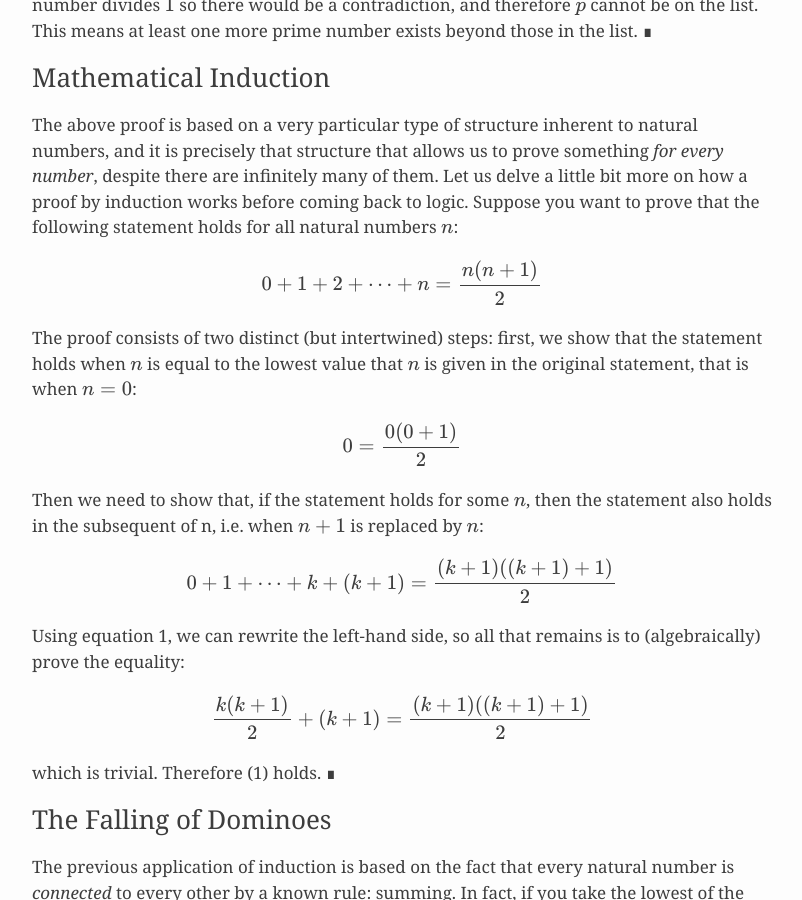
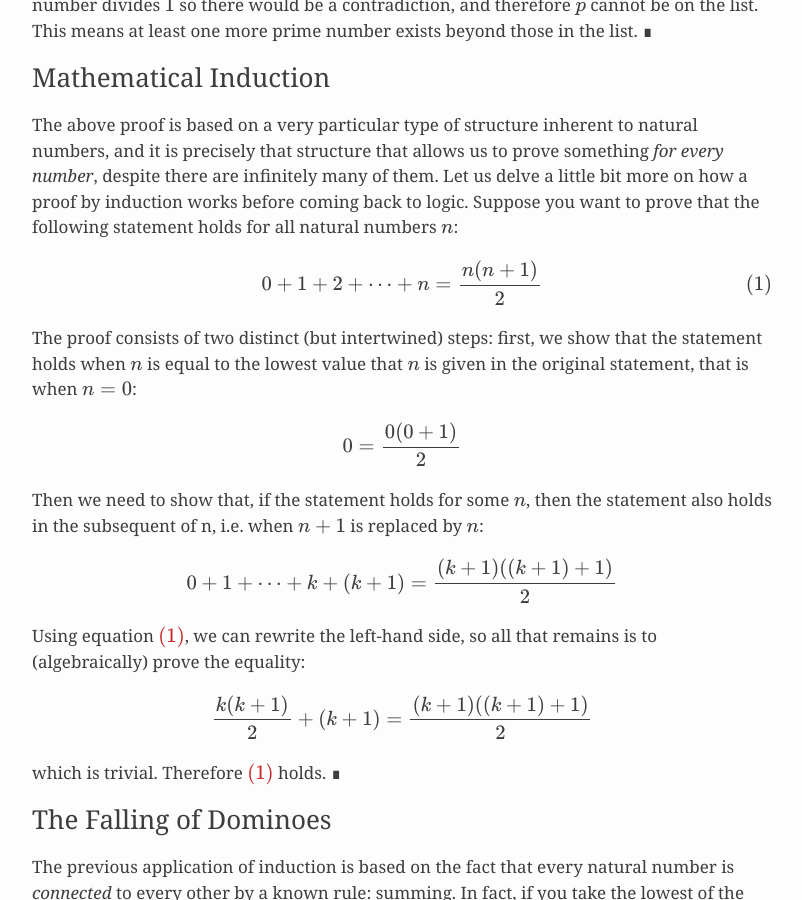
Before and after one commit to hugoferreira/hugoferreira.github.com, a Jekyll site: the page built from _posts/2013-02-19-all-gambozinos-are-white.markdown, in a window 1280 px wide and 900 px high, scrolled down 2369 px. Shown: the whole window, without its empty margins (238-1040 px from the left). Built offline with Jekyll 4.4.1, drawn with Linux system fonts in a browser that asks for light colours; some web fonts are replaced; formulas are drawn with MathJax 3.

Commit message:
Allow equation numbering.

```diff
--- a/_includes/head.html
+++ b/_includes/head.html
@@ -26,7 +26,8 @@
         inlineMath: [ ['$','$'], ["\\(","\\)"] ],
         displayMath: [ ['$$','$$'], ["\\[","\\]"] ],
         processEscapes: true
-      }
+      },
+      TeX: { equationNumbers: { autoNumber: "AMS" } }
     };
   </script>
   <script type="text/javascript" src="https://cdn.mathjax.org/mathjax/latest/MathJax.js?config=TeX-MML-AM_CHTML"></script>
--- a/_posts/2013-02-19-all-gambozinos-are-white.markdown
+++ b/_posts/2013-02-19-all-gambozinos-are-white.markdown
@@ -56,6 +56,7 @@
 $$
 \begin{equation}
 0 + 1 + 2 + \cdots + n = \frac{n(n+1)}{2}
+\label{eq:main}
 \end{equation}
 $$
 
@@ -67,11 +68,11 @@
 
 $$0 + 1 + \cdots + k + (k + 1) = \frac{(k+1)((k+1)+1)}{2}$$
 
-Using equation 1, we can rewrite the left-hand side, so all that remains is to (algebraically) prove the equality:
+Using equation $\eqref{eq:main}$, we can rewrite the left-hand side, so all that remains is to (algebraically) prove the equality:
 
 $$\frac{k(k+1)}{2} + (k + 1) = \frac{(k+1)((k+1)+1)}{2}$$
 
-which is trivial. Therefore (1) holds. ∎
+which is trivial. Therefore $\eqref{eq:main}$ holds. ∎
 
 ### The Falling of Dominoes
 
```
